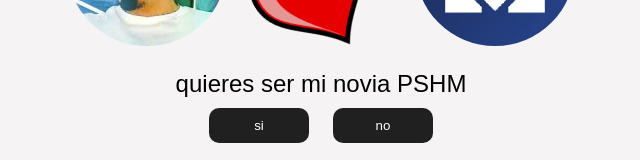
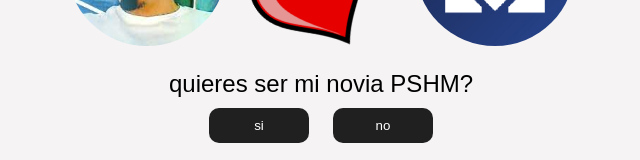
Before and after one commit to switTV/pshm_te_amo, a plain HTML site: page index.html in a window 1280 px wide. Shown: the part 391-551 px from the top of the page, without its empty margins (319-959 px from the left). Drawn offline with nearby package versions, Linux system fonts and the light colour scheme.

```diff
--- a/index.html
+++ b/index.html
@@ -21,7 +21,7 @@
         </div>
 
         <div class="container-texto">
-            <h2>quieres ser mi novia PSHM</h2>
+            <h2>quieres ser mi novia PSHM?</h2>
         </div>
         <div class="container-botones">
             <input type="button" id="boton_aceptar" value="si">
```
